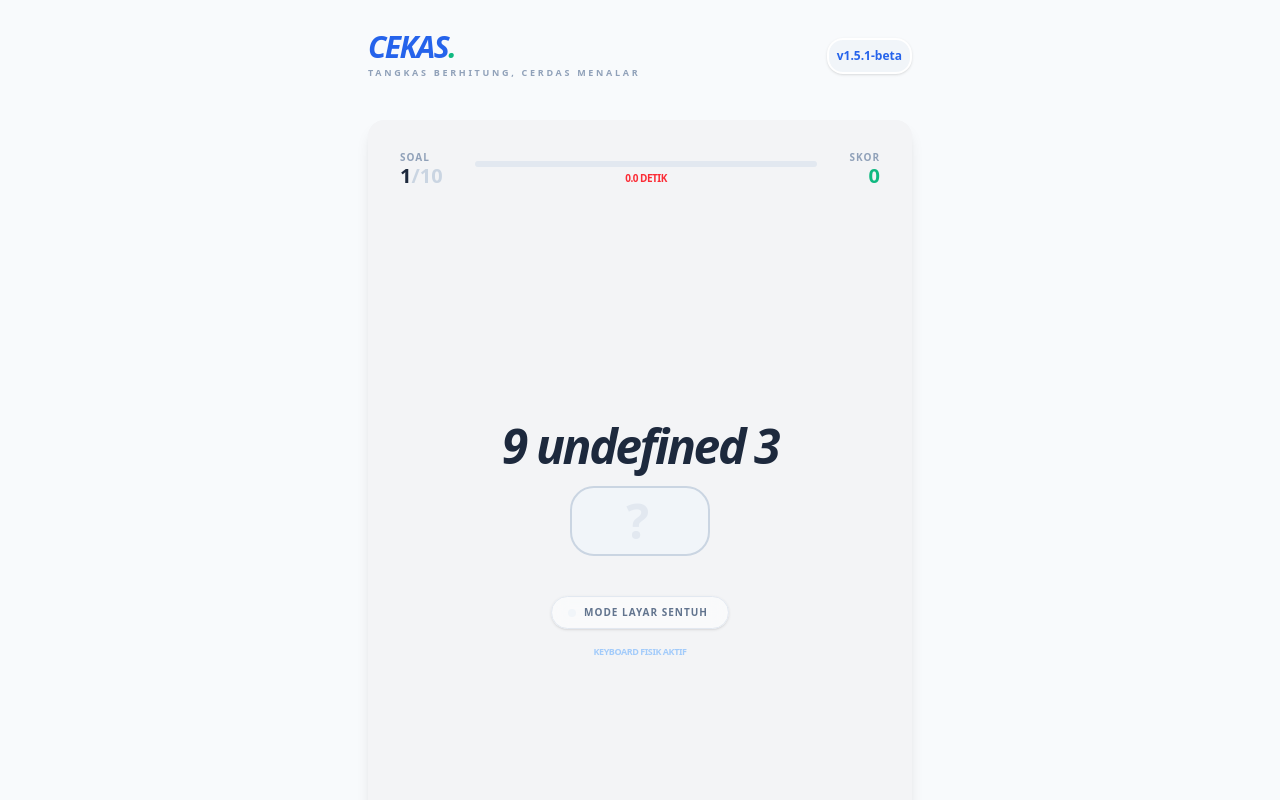
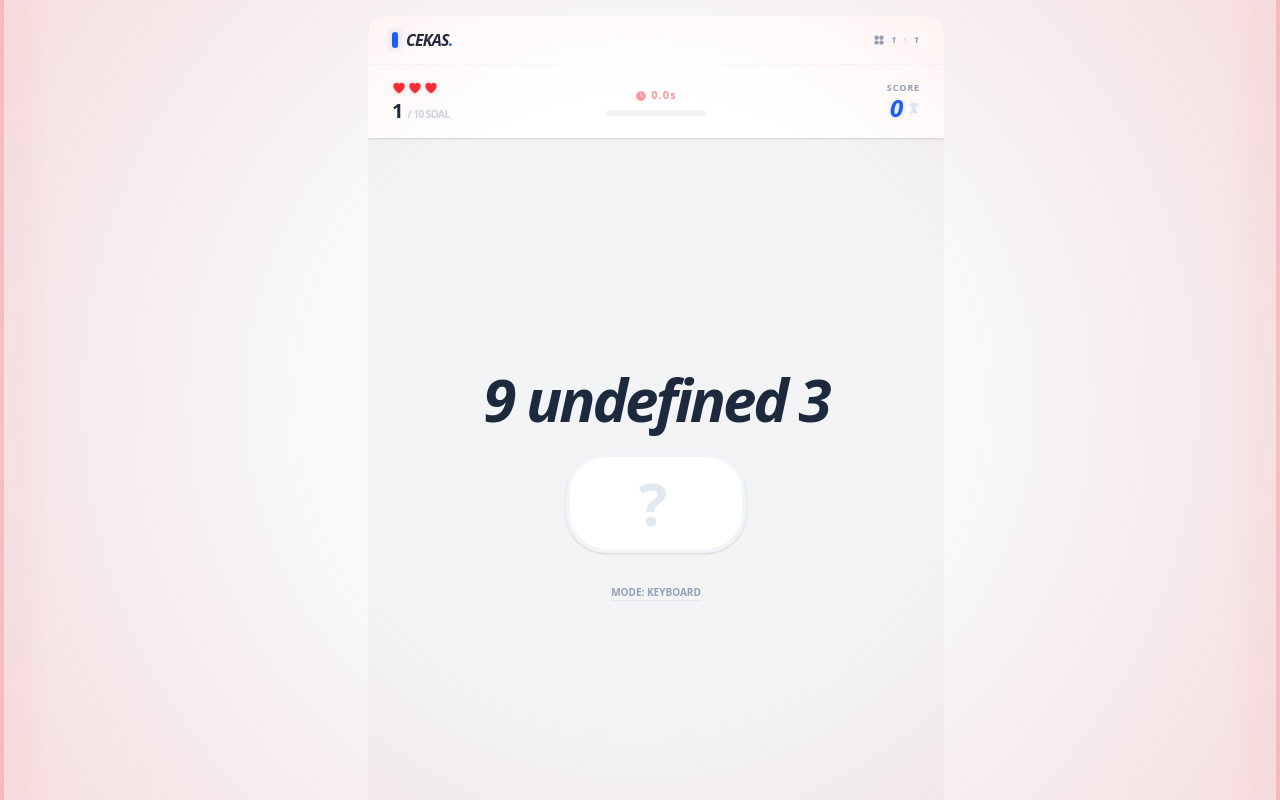
Before and after one commit to gonemaul/cekas, a Vue app: page /game/1/1 in a window 1280 px wide. Shown: the top 800 px of the page. Built offline with nearby package versions, Linux system fonts and the light colour scheme.

Commit message:
update v 1.5.2

```diff
--- a/index.html
+++ b/index.html
@@ -3,7 +3,7 @@
   <head>
     <meta charset="UTF-8" />
     <!-- <link rel="icon" href="/favicon.ico" /> -->
-    <link rel="icon" type="image/svg+xml" href="/logo.svg" />
+    <link rel="icon" type="image/svg+xml" href="logo.svg" />
     <meta name="viewport" content="width=device-width, initial-scale=1.0" />
     <title>Cekas — Tangkas Berhitung</title>
     <meta
--- a/src/App.vue
+++ b/src/App.vue
@@ -1,7 +1,5 @@
 <script setup>
 import { ref, reactive, onMounted } from 'vue'
-import { APP_IDENTITY } from '@/constants/appConfig'
-import AppHeader from '@/components/AppHeader.vue'
 
 const screen = ref('menu') // menu, game, history
 const settings = reactive({
@@ -27,16 +25,16 @@ onMounted(loadHistory)
 
 <template>
   <div class="max-w-xl mx-auto min-h-screen flex flex-col bg-slate-50 text-slate-800 font-sans">
-    <AppHeader />
+    <!-- <AppHeader /> -->
 
-    <main class="flex-grow p-4 mt-6">
+    <main class="flex-grow p-4">
       <RouterView />
     </main>
 
-    <footer class="p-8 text-center border-t border-slate-100">
+    <!-- <footer class="p-8 text-center border-t border-slate-100">
       <p class="text-[11px] text-slate-400 font-medium italic">
         &copy; {{ new Date().getFullYear() }} {{ APP_IDENTITY.copyright }}
       </p>
-    </footer>
+    </footer> -->
   </div>
 </template>
--- /dev/null
+++ b/src/components/game/GameHeader.vue
@@ -0,0 +1,89 @@
+<script setup>
+import { TrophyIcon, ClockIcon, HeartIcon, Squares2X2Icon } from '@heroicons/vue/24/solid'
+
+defineProps({
+  mode: String,
+  level: String,
+  currentStep: Number,
+  timeLeft: Number,
+  timeLimit: Number,
+  score: Number,
+  lives: { type: Number, default: 3 },
+})
+</script>
+
+<template>
+  <header class="w-full bg-white flex flex-col shadow-sm z-20 select-none">
+    <div class="px-6 py-3 flex justify-between items-center border-b border-slate-50">
+      <div class="flex items-center gap-2">
+        <div class="w-1.5 h-4 bg-blue-600 rounded-full shadow-[0_0_8px_rgba(37,99,235,0.3)]"></div>
+        <span class="text-base font-black tracking-tighter text-slate-800 italic uppercase">
+          CEKAS<span class="text-blue-600 NOT-italic">.</span>
+        </span>
+      </div>
+
+      <div class="flex items-center gap-1.5 text-slate-400">
+        <Squares2X2Icon class="w-3 h-3" />
+        <span class="text-[9px] font-black uppercase tracking-[0.15em] italic">
+          {{ mode }} <span class="text-slate-200 mx-0.5">•</span> {{ level }}
+        </span>
+      </div>
+    </div>
+
+    <div class="px-6 py-4 grid grid-cols-3 items-center">
+      <div class="flex flex-col gap-1.5">
+        <div class="flex items-center gap-0.5">
+          <HeartIcon
+            v-for="i in 3"
+            :key="i"
+            :class="[
+              'w-3.5 h-3.5 transition-all duration-300',
+              i <= lives ? 'text-red-500 drop-shadow-sm' : 'text-slate-100',
+            ]"
+          />
+        </div>
+        <div class="flex items-baseline gap-1">
+          <span class="text-xl font-black text-slate-800 leading-none tabular-nums">{{
+            currentStep
+          }}</span>
+          <span class="text-[10px] font-bold text-slate-300 uppercase tracking-tighter"
+            >/ 10 SOAL</span
+          >
+        </div>
+      </div>
+
+      <div class="flex flex-col items-center gap-1.5">
+        <div
+          :class="[
+            'flex items-center gap-1 tabular-nums',
+            timeLeft < 3 ? 'text-red-500 animate-pulse' : 'text-slate-400',
+          ]"
+        >
+          <ClockIcon class="w-3 h-3" />
+          <span class="text-[11px] font-black tracking-widest">{{ timeLeft.toFixed(1) }}s</span>
+        </div>
+        <div class="w-full max-w-[100px] bg-slate-100 h-1.5 rounded-full overflow-hidden">
+          <div
+            class="h-full transition-all duration-100 ease-linear rounded-full"
+            :class="timeLeft < timeLimit * 0.3 ? 'bg-red-500' : 'bg-blue-600'"
+            :style="{ width: (timeLeft / timeLimit) * 100 + '%' }"
+          ></div>
+        </div>
+      </div>
+
+      <div class="flex flex-col items-end">
+        <span
+          class="text-[9px] font-black text-slate-400 uppercase tracking-widest leading-none mb-1"
+          >Score</span
+        >
+        <div class="flex items-center gap-1.5">
+          <span
+            class="text-2xl font-black text-blue-600 leading-none tracking-tighter italic drop-shadow-sm"
+            >{{ score }}</span
+          >
+          <TrophyIcon class="w-3 h-3 text-blue-100" />
+        </div>
+      </div>
+    </div>
+  </header>
+</template>
--- /dev/null
+++ b/src/components/game/QuestionStage.vue
@@ -0,0 +1,94 @@
+<script setup>
+defineProps({
+  display: String,
+  userInput: String,
+  isWrong: Boolean,
+  combo: Number,
+  methodTitle: String,
+})
+</script>
+
+<template>
+  <div class="w-full flex flex-col items-center justify-center py-4 text-center">
+    <transition name="pop">
+      <div
+        v-if="combo > 1"
+        class="mb-4 bg-orange-500 text-white px-4 py-1 rounded-full text-[10px] font-black italic shadow-lg"
+      >
+        🔥 {{ combo }} COMBO!
+      </div>
+    </transition>
+
+    <h2
+      :class="[
+        'font-black text-slate-800 tracking-tighter italic leading-none transition-all duration-300 mb-6',
+        display.length > 8 ? 'text-6xl' : 'text-8xl',
+        isWrong ? 'text-red-600 scale-95' : '',
+      ]"
+    >
+      {{ display }}
+    </h2>
+
+    <div
+      :class="[
+        'inline-flex items-center justify-center px-10 py-4 min-w-[180px] min-h-[90px] rounded-[2.5rem] border-4 transition-all duration-300 shadow-sm',
+        isWrong
+          ? 'bg-red-50 border-red-500 text-red-600 animate-shake'
+          : userInput
+            ? 'bg-blue-50 border-blue-600 text-blue-600'
+            : 'bg-white border-slate-100 text-slate-200',
+      ]"
+    >
+      <span class="text-6xl font-black tracking-widest">
+        {{ userInput || '?' }}
+      </span>
+    </div>
+
+    <p
+      v-if="methodTitle"
+      class="mt-8 text-[9px] font-bold text-slate-400 uppercase tracking-[0.2em] opacity-60"
+    >
+      Metode: {{ methodTitle }}
+    </p>
+  </div>
+</template>
+
+<style scoped>
+.animate-shake {
+  animation: shake 0.4s cubic-bezier(0.36, 0.07, 0.19, 0.97) both;
+}
+
+@keyframes shake {
+  10%,
+  90% {
+    transform: translate3d(-1px, 0, 0);
+  }
+  20%,
+  80% {
+    transform: translate3d(2px, 0, 0);
+  }
+  30%,
+  50%,
+  70% {
+    transform: translate3d(-4px, 0, 0);
+  }
+  40%,
+  60% {
+    transform: translate3d(4px, 0, 0);
+  }
+}
+
+.pop-enter-active {
+  animation: pop-in 0.4s cubic-bezier(0.175, 0.885, 0.32, 1.275);
+}
+@keyframes pop-in {
+  0% {
+    transform: scale(0.5);
+    opacity: 0;
+  }
+  100% {
+    transform: scale(1);
+    opacity: 1;
+  }
+}
+</style>
--- a/src/views/GameView.vue
+++ b/src/views/GameView.vue
@@ -4,8 +4,9 @@ import { useRoute } from 'vue-router'
 import { dbService } from '@/services/dbService'
 import { generateQuestionLogic } from '@/services/questionGenerator'
 import FinishView from '@/components/FinishView.vue'
-import Keypad from '@/components/Keypad.vue'
-import { SparklesIcon } from '@heroicons/vue/24/solid'
+import Keypad from '@/components/game/Keypad.vue'
+import GameHeader from '@/components/game/GameHeader.vue'
+import GameStage from '@/components/game/QuestionStage.vue'
 
 const props = defineProps(['mode', 'level'])
 const route = useRoute()
@@ -21,6 +22,7 @@ const currentStep = ref(1)
 const isFinished = ref(false)
 const isWrong = ref(false)
 const combo = ref(0)
+const lives = ref(3)
 // Ambil timer dari query (misal: 3, 5, atau 8). Default ke 5 jika tidak ada.
 const timeLimit = ref(parseFloat(route.query.timer) || 5)
 const timeLeft = ref(timeLimit.value)
@@ -124,8 +126,12 @@ const checkAnswer = () => {
       combo.value++
       nextQuestion()
     } else {
+      lives.value--
       isWrong.value = true
       combo.value = 0
+      if (lives.value <= 0) {
+        gameOver() // Panggil fungsi selesai
+      }
       setTimeout(() => {
         isWrong.value = false
         userInput.value = ''
@@ -181,179 +187,140 @@ onMounted(() => {
   checkDevice()
   window.addEventListener('resize', checkDevice)
   setTimeout(focusInput, 500)
+  window.addEventListener('click', focusInput)
+  window.addEventListener('keydown', (e) => {
+    if (!showKeypad.value) focusInput()
+  })
 })
 onUnmounted(() => {
   clearInterval(timerInterval)
   window.removeEventListener('resize', checkDevice)
+  window.removeEventListener('click', focusInput)
+  window.removeEventListener('keydown', focusInput)
 })
 </script>
 
 <template>
-  <div class="max-w-xl mx-auto">
+  <div class="max-w-xl mx-auto h-screen w-screen overflow-hidden">
     <div
       v-if="!isFinished"
       class="h-screen max-h-screen flex flex-col bg-gray-100 shadow-lg rounded-2xl overflow-hidden font-sans relative"
     >
+      <div
+        :class="[
+          'fixed inset-y-0 left-0 w-1 z-[60] transition-all duration-500',
+          timeLeft < 2 && !isFinished
+            ? 'shadow-[15px_0_30px_rgba(239,68,68,0.3)] bg-red-500/20'
+            : 'shadow-none bg-transparent',
+          isWrong ? 'shadow-[30px_0_50px_rgba(239,68,68,0.5)] bg-red-600/40' : '',
+        ]"
+      ></div>
+
+      <div
+        :class="[
+          'fixed inset-y-0 right-0 w-1 z-[60] transition-all duration-500',
+          timeLeft < 2 && !isFinished
+            ? 'shadow-[-15px_0_30px_rgba(239,68,68,0.3)] bg-red-500/20'
+            : 'shadow-none bg-transparent',
+          isWrong ? 'shadow-[-30px_0_50px_rgba(239,68,68,0.5)] bg-red-600/40' : '',
+        ]"
+      ></div>
+      <GameHeader
+        :mode="translateMode(props.mode)"
+        :level="translateLevel(props.level)"
+        :currentStep="currentStep"
+        :timeLeft="timeLeft"
+        :timeLimit="timeLimit"
+        :score="score"
+        :lives="lives"
+      />
+
+      <main
+        :class="[
+          'flex-1 flex flex-col justify-center px-6 transition-transform',
+          isWrong ? 'animate-shake-screen' : '',
+        ]"
+      >
+        <GameStage
+          :display="question.display"
+          :userInput="userInput"
+          :isWrong="isWrong"
+          :combo="combo"
+          :methodTitle="dbService.getLessonById(route.query.method)?.title"
+        />
+
+        <div v-if="!isMobile" class="flex justify-center mt-4">
+          <button
+            @click="showKeypad = !showKeypad"
+            class="text-[10px] font-black text-slate-400 uppercase border-b border-slate-200"
+          >
+            Mode: {{ showKeypad ? 'Keypad' : 'Keyboard' }}
+          </button>
+        </div>
+      </main>
+
+      <transition name="slide">
+        <footer v-if="isMobile || showKeypad" class="bg-white border-t border-slate-100 pb-safe">
+          <Keypad @pressKey="pressKey" @clearInput="clearInput" />
+        </footer>
+      </transition>
+
       <input
         v-if="!isMobile || !showKeypad"
         ref="inputField"
         v-model="userInput"
         @input="checkAnswer"
-        type="number"
-        inputmode="numeric"
-        class="opacity-0 absolute -z-10 pointer-events-none"
-        autofocus
+        class="opacity-0 absolute -z-10"
       />
-
-      <div class="flex-1 flex flex-col px-6 pt-8 justify-between pb-4">
-        <div class="flex justify-between items-end px-2">
-          <div class="flex flex-col">
-            <span
-              class="text-[10px] font-black text-slate-400 uppercase tracking-widest leading-none mb-1"
-              >Soal</span
-            >
-            <span class="text-xl font-black text-slate-800 leading-none"
-              >{{ currentStep }}<span class="text-slate-300">/10</span></span
-            >
-          </div>
-
-          <div class="flex flex-col items-center flex-1 px-8">
-            <div class="w-full bg-slate-200 h-1.5 rounded-full overflow-hidden mb-1">
-              <div
-                class="h-full transition-all duration-100 ease-linear"
-                :class="timeLeft < timeLimit * 0.3 ? 'bg-red-500' : 'bg-blue-600'"
-                :style="{ width: (timeLeft / timeLimit) * 100 + '%' }"
-              ></div>
-            </div>
-            <span
-              :class="[
-                'text-[10px] font-bold tracking-tighter',
-                timeLeft < 2 ? 'text-red-500' : 'text-slate-400',
-              ]"
-            >
-              {{ timeLeft.toFixed(1) }} DETIK
-            </span>
-          </div>
-
-          <div class="text-right flex flex-col">
-            <span
-              class="text-[10px] font-black text-slate-400 uppercase tracking-widest leading-none mb-1"
-              >Skor</span
-            >
-            <span class="text-xl font-black text-secondary leading-none">{{ score }}</span>
-          </div>
-        </div>
-
-        <!-- <div class="flex-1 flex flex-col justify-center items-center py-4"> -->
-        <div
-          :class="[
-            'flex-1 flex flex-col px-6 pt-8 transition-all duration-500 ease-in-out mx-auto w-full max-w-2xl',
-            showKeypad ? 'justify-between pb-4' : 'justify-center max-h-[70vh] my-auto pb-10',
-          ]"
-        >
-          <transition name="pop">
-            <div
-              v-if="combo > 1"
-              class="mb-4 bg-orange-100 text-orange-600 px-4 py-1 rounded-full text-xs font-black italic shadow-sm border border-orange-200"
-            >
-              🔥 {{ combo }} COMBO!
-            </div>
-          </transition>
-
-          <div class="text-center">
-            <h2
-              :class="[
-                'font-black text-slate-800 tracking-tighter italic leading-none transition-all mb-4',
-                question.display.length > 8 ? 'text-5xl' : 'text-7xl',
-              ]"
-            >
-              {{ question.display }}
-            </h2>
-
-            <div
-              @click="focusInput"
-              class="inline-flex items-center justify-center border-2 px-8 py-2 min-w-[140px] min-h-[70px] rounded-3xl transition-all duration-200 cursor-pointer"
-              :class="
-                isWrong
-                  ? 'bg-red-50 text-red-600 border-red-500'
-                  : userInput
-                    ? 'bg-blue-50 text-blue-600 border-blue-600'
-                    : 'bg-slate-100 text-slate-200 border-slate-300'
-              "
-            >
-              <span class="text-5xl font-black tracking-widest">{{ userInput || '?' }}</span>
-            </div>
-          </div>
-
-          <div class="mt-10 flex flex-col items-center gap-4">
-            <button
-              @click="toggleKeypad"
-              class="group flex items-center gap-2 px-4 py-2 bg-white/50 backdrop-blur-sm border border-slate-200 rounded-full shadow-sm hover:border-blue-400 hover:bg-white transition-all duration-300"
-            >
-              <div class="p-1 rounded-full bg-slate-100 group-hover:bg-blue-100 transition-colors">
-                <component
-                  :is="showKeypad ? 'KeyboardIcon' : 'CalculatorIcon'"
-                  class="w-3.5 h-3.5 text-slate-500 group-hover:text-blue-600"
-                />
-              </div>
-              <span class="text-[10px] font-black text-slate-500 uppercase tracking-widest pr-1">
-                {{ showKeypad ? 'Mode Keyboard' : 'Mode Layar Sentuh' }}
-              </span>
-            </button>
-
-            <p
-              v-if="!showKeypad"
-              class="text-[9px] font-bold text-blue-400 animate-pulse uppercase tracking-tighter"
-            >
-              Keyboard Fisik Aktif
-            </p>
-          </div>
-        </div>
-      </div>
-
-      <transition name="slide-up">
-        <div v-if="isMobile || showKeypad" class="w-full">
-          <Keypad @pressKey="pressKey" @clearInput="clearInput" />
-        </div>
-      </transition>
     </div>
     <FinishView v-else :score="score" :totalTimeSpent="totalTimeSpent" />
+    <div
+      :class="[
+        'fixed inset-0 pointer-events-none z-50 transition-opacity duration-300',
+        timeLeft < 2 && !isFinished ? 'opacity-100' : 'opacity-0',
+      ]"
+      style="background: radial-gradient(circle, transparent 40%, rgba(239, 68, 68, 0.15) 100%)"
+    >
+      <div
+        v-if="isWrong"
+        class="absolute inset-0 bg-red-500/30 backdrop-blur-[1px] animate-flash"
+      ></div>
+    </div>
   </div>
 </template>
 <style scoped>
-.pop-enter-active {
-  animation: pop-in 0.3s cubic-bezier(0.68, -0.55, 0.265, 1.55);
-}
-@keyframes pop-in {
-  0% {
-    transform: scale(0);
+@keyframes breathe {
+  0%,
+  100% {
+    opacity: 0.3;
   }
-  100% {
-    transform: scale(1);
+  50% {
+    opacity: 0.7;
   }
 }
 
-/* Memastikan tidak ada seleksi teks saat tombol ditekan cepat */
-button {
-  -webkit-tap-highlight-color: transparent;
-  user-select: none;
-}
-/* Tambahkan di Style Scoped */
-.keypad-slide-enter-active,
-.keypad-slide-leave-active {
-  transition: all 0.4s cubic-bezier(0.4, 0, 0.2, 1);
+.animate-breathe {
+  animation: breathe 1.5s ease-in-out infinite;
 }
 
-.keypad-slide-enter-from,
-.keypad-slide-leave-to {
-  transform: translateY(100%);
-  opacity: 0;
+/* Transisi halus agar tidak mengagetkan */
+.transition-all {
+  transition: all 0.6s cubic-bezier(0.4, 0, 0.2, 1);
 }
 
-/* Membuat konten utama bergeser mulus saat keypad muncul */
-.flex-1 {
-  transition:
-    padding 0.5s ease,
-    max-height 0.5s ease;
+@keyframes shake-screen {
+  0%,
+  100% {
+    transform: translateX(0);
+  }
+  25% {
+    transform: translateX(-8px) rotate(-1deg);
+  }
+  75% {
+    transform: translateX(8px) rotate(1deg);
+  }
+}
+.animate-shake-screen {
+  animation: shake-screen 0.2s ease-in-out infinite;
 }
 </style>
```
Also changed, not shown: src/views/HomeView.vue (+8 -0 lines), src/components/game/Keypad.vue (renamed from src/components/Keypad.vue).
